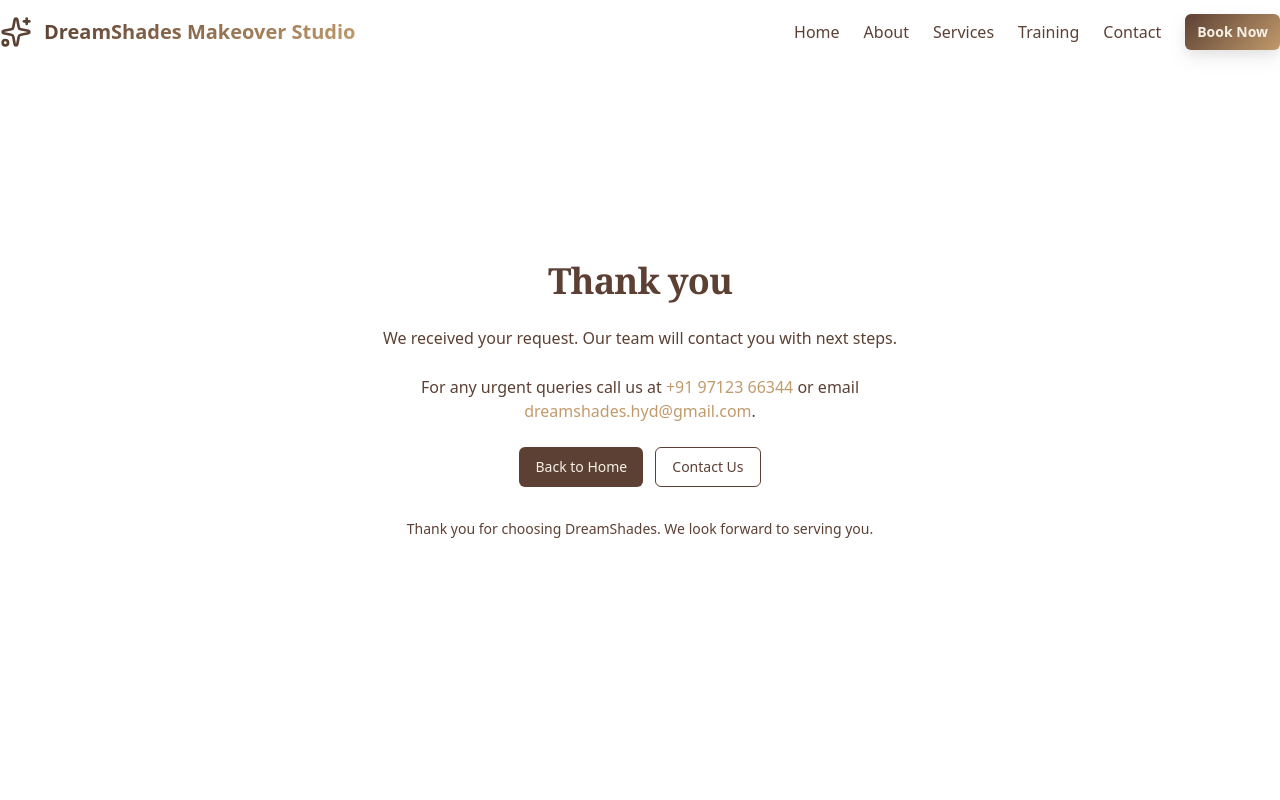
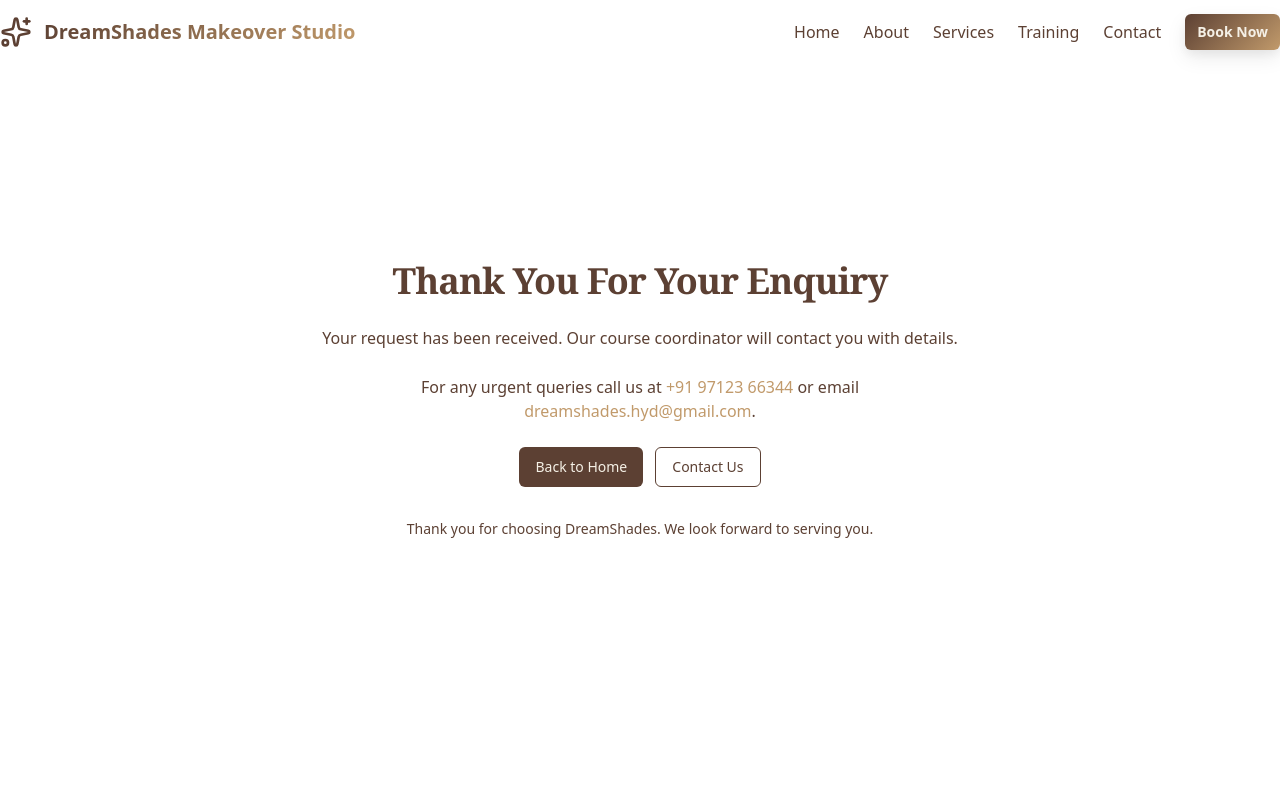
Before and after one commit to Pravin0545/dreamshades, a Next.js app: page /thank-you in a window 1280 px wide. Shown: the top 800 px of the page. Built offline with nearby package versions, Linux system fonts and the light colour scheme.

Commit message:
fixed bug

```diff
--- a/app/api/enroll-course/route.ts
+++ b/app/api/enroll-course/route.ts
@@ -26,7 +26,7 @@ export async function POST(req: Request) {
 
     const newEnrollment = await EnrollCourse.create(data);
 
-    const ownerEmail = "pravinch007@gmail.com";
+    const ownerEmail = "dreamshades.hyd@gmail.com";
 
     await transporter.sendMail({
       from: process.env.SMTP_USER,
--- a/app/thank-you/page.tsx
+++ b/app/thank-you/page.tsx
@@ -12,37 +12,18 @@ export const metadata: Metadata = {
   themeColor: "#221a16",
 };
 
-export default function ThankYou({
-  searchParams,
-}: {
-  searchParams?: Record<string, string | string[] | undefined>;
-}) {
-  const type = (searchParams?.type as string | undefined)?.toLowerCase() ?? "";
-
-  const heading =
-    type === "enroll"
-      ? "Thank you for enrolling"
-      : type === "book"
-      ? "Thank you for your booking"
-      : "Thank you";
-
-  const sub =
-    type === "enroll"
-      ? "Your enrollment request has been received. Our course coordinator will contact you with details."
-      : type === "book"
-      ? "Your booking request has been received. Our executive will contact you to confirm the appointment."
-      : "We received your request. Our team will contact you with next steps.";
-
+export default function ThankYou() {
   return (
     <main className="min-h-screen flex items-center justify-center">
       <Container size="md" className="py-24 text-center">
         <div className="mx-auto max-w-2xl">
           <Heading as="h1" size="xl" className="mb-6">
-            {heading}
+            Thank You For Your Enquiry
           </Heading>
 
           <p className="mb-6 text-[color:var(--muted-foreground)] leading-relaxed">
-            {sub}
+            Your request has been received. Our course coordinator will contact
+            you with details.
           </p>
 
           <p className="mb-6 text-[color:var(--muted-foreground)]">
```
